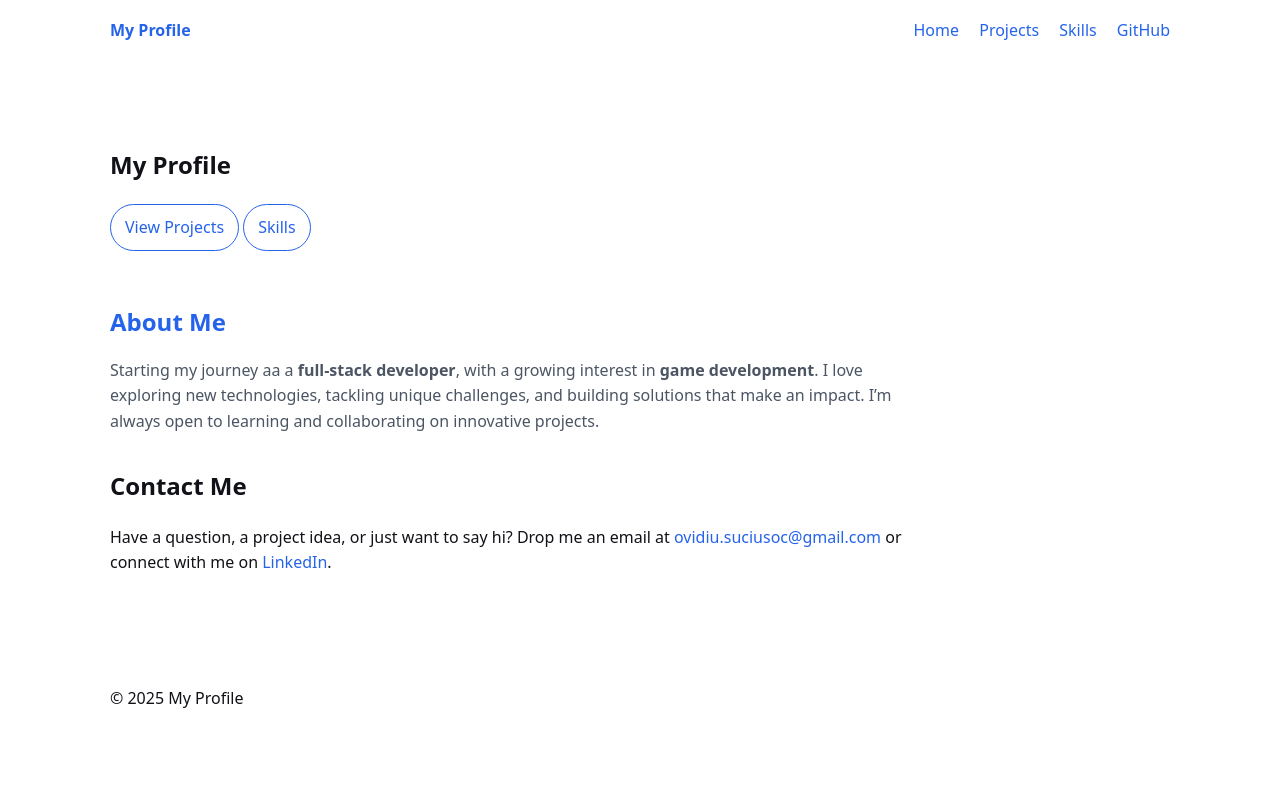
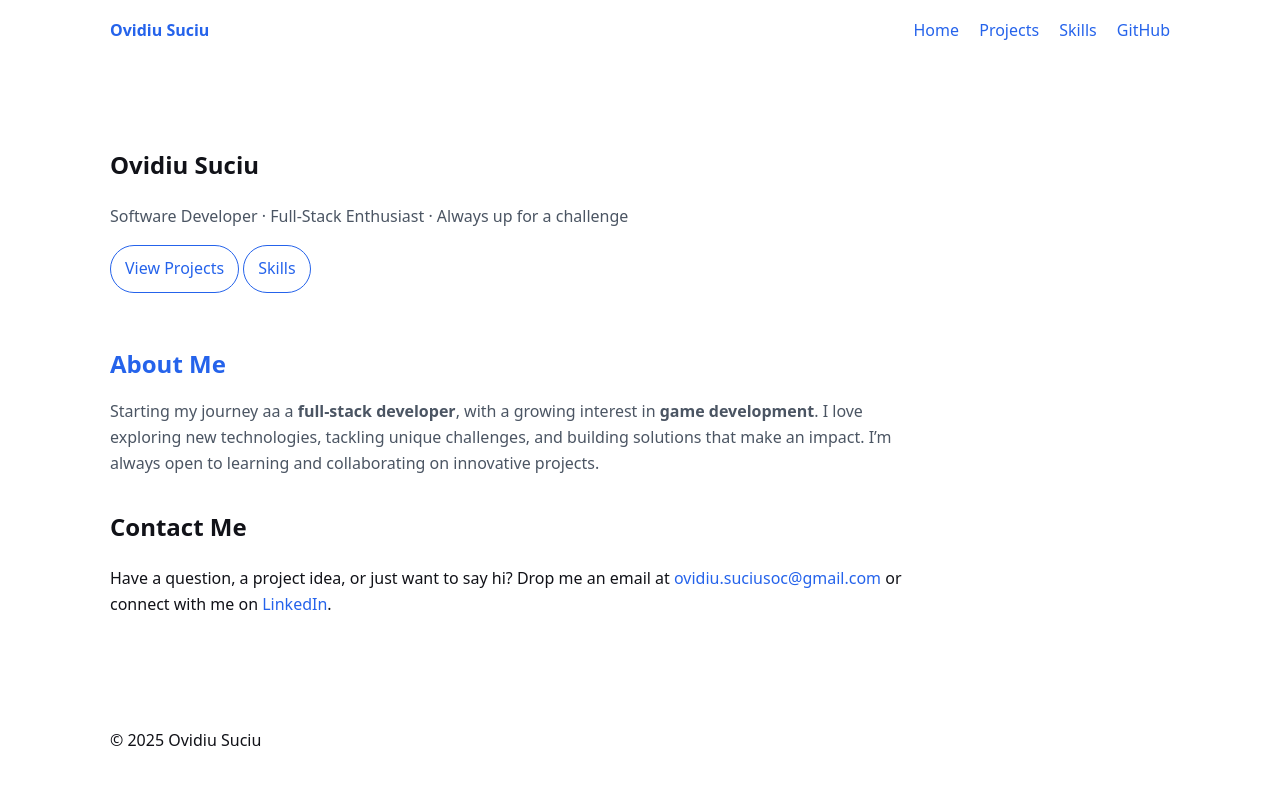
Before and after one commit to socovidiu/my-website, a Jekyll site: the page built from index.md, in a window 1280 px wide. Shown: the top 785 px of the page. Built offline with Jekyll 4.4.1, drawn with Linux system fonts in a browser that asks for light colours; some of the changed lines change nothing that is shown.

Commit message:
Modified contact data

```diff
--- a/_config.yml
+++ b/_config.yml
@@ -1,5 +1,6 @@
-title: My Profile
+title:  Ovidiu Suciu
 github_username: socovidiu
+tagline: Software Developer · Full-Stack Enthusiast · Always up for a challenge
 theme: null
 baseurl: "/my-website"
 url: "https://socovidiu.github.io"
--- a/_layouts/home.html
+++ b/_layouts/home.html
@@ -51,6 +51,6 @@
   <p>
     Have a question, a project idea, or just want to say hi?
     Drop me an email at <a href="mailto:ovidiu.suciusoc@gmail.com">ovidiu.suciusoc@gmail.com</a>
-    or connect with me on <a href="https:/linkedin.com/in/suciu-ovidiu-4a6ba1169" target="_blank" rel="noopener">LinkedIn</a>.
+    or connect with me on <a href="https://www.linkedin.com/in/ovidiu-suciu-cristian" target="_blank" rel="noopener">LinkedIn</a>.
   </p>
 </section>
--- a/index.md
+++ b/index.md
@@ -1,5 +1,5 @@
 ---
 layout: home
-title: Ovidiu SUciu
-tagline: Software Developer · Full-Stack Enthusiast · Always up for a challenge
+title: My profile
+permalink: /
 ---
```
